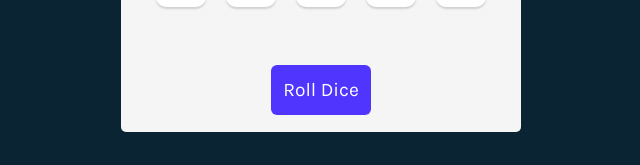
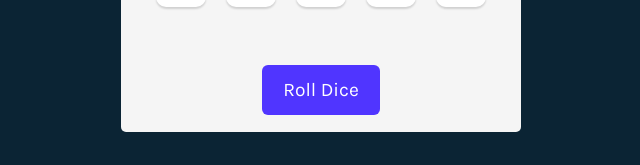
Before and after one commit to MaximilianGiesen/tenzies-game, a React (Vite) app in the folder project/: page / in a window 1280 px wide. Shown: the part 468-633 px from the top of the page, without its empty margins (319-959 px from the left). Built offline with nearby package versions, Linux system fonts and the light colour scheme.

Commit message:
feat: Added gameWon boolean to check if the game is won and change the button text according to its value

```diff
--- a/project/src/App.css
+++ b/project/src/App.css
@@ -46,9 +46,10 @@ button {
 }
 
 button.roll-dice {
-    font-family: "Karla", sans-serif;
     height: 50px;
-    width: 100px;
+    white-space: nowrap;
+    width: auto;
+    padding: 6px 21px;
     border: none;
     border-radius: 6px;
     background-color: #5035FF;
--- a/project/src/App.jsx
+++ b/project/src/App.jsx
@@ -15,6 +15,11 @@ export default function App() {
             }))
     }
 
+    const [dice, setDice] = useState(generateAllNewDice())
+
+    const gameWon = dice.every(die => die.isHeld) &&
+        dice.every((x) => x.value === dice[0].value)
+
     const hold = (id) => {
         setDice(oldDice => oldDice.map(die =>
             die.id === id ? {
@@ -23,8 +28,6 @@ export default function App() {
             } : die
         ))
     }
-
-    const [dice, setDice] = useState(generateAllNewDice())
 
     const diceElements = dice.map(dieObj =>
         <Die
@@ -52,7 +55,9 @@ export default function App() {
             <div className="dice-container">
                 {diceElements}
             </div>
-            <button className="roll-dice" onClick={rollDice}>Roll Dice</button>
+            <button className="roll-dice" onClick={rollDice}>
+                {gameWon ? "New Game" : "Roll Dice"}
+            </button>
         </main>
     )
 }
```
